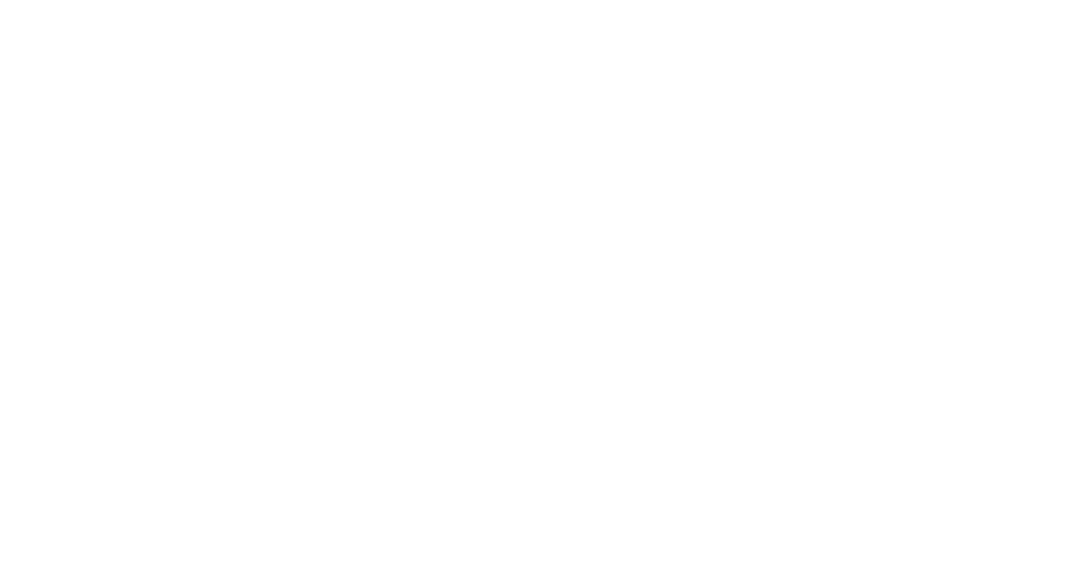
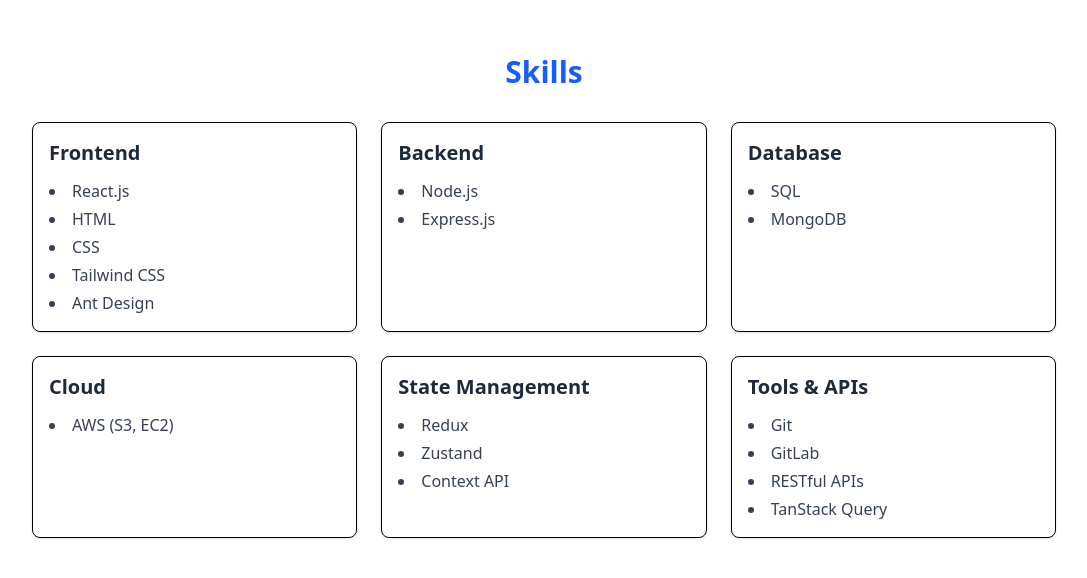
Before and after one commit to Muthu-amu/portfolio, a React (Vite) app: page / in a window 1280 px wide. Shown: the part 810-1388 px from the top of the page, without its empty margins (96-1183 px from the left). Before the commit the page ends 800 px from the top, so only its background shows below. Built offline with nearby package versions, Linux system fonts and the light colour scheme.

Commit message:
Skills.jsx completed

```diff
--- /dev/null
+++ b/src/components/Skills.jsx
@@ -0,0 +1,51 @@
+const Skills = () => {
+  const skillGroups = [
+    {
+      title: 'Frontend',
+      skills: ['React.js', 'HTML', 'CSS', 'Tailwind CSS', 'Ant Design'],
+    },
+    {
+      title: 'Backend',
+      skills: ['Node.js', 'Express.js'],
+    },
+    {
+      title: 'Database',
+      skills: ['SQL', 'MongoDB'],
+    },
+    {
+      title: 'Cloud',
+      skills: ['AWS (S3, EC2)'],
+    },
+    {
+      title: 'State Management',
+      skills: ['Redux', 'Zustand', 'Context API'],
+    },
+    {
+      title: 'Tools & APIs',
+      skills: ['Git', 'GitLab', 'RESTful APIs', 'TanStack Query'],
+    },
+  ];
+
+  return (
+    <section className="w-full bg-white py-16 px-4">
+      <div className="max-w-5xl mx-auto text-center">
+        <h2 className="text-3xl font-bold text-blue-600 mb-8">Skills</h2>
+
+        <div className="grid grid-cols-1 sm:grid-cols-2 md:grid-cols-3 gap-6 text-left">
+          {skillGroups.map((group) => (
+            <div key={group.title} className="p-4 border rounded-lg shadow-sm hover:shadow-md transition">
+              <h3 className="text-xl font-semibold text-gray-800 mb-3">{group.title}</h3>
+              <ul className="list-disc list-inside space-y-1 text-gray-700">
+                {group.skills.map((skill) => (
+                  <li key={skill}>{skill}</li>
+                ))}
+              </ul>
+            </div>
+          ))}
+        </div>
+      </div>
+    </section>
+  );
+};
+
+export default Skills;
--- a/src/pages/Home.jsx
+++ b/src/pages/Home.jsx
@@ -1,5 +1,6 @@
 import About from "../components/About";
 import Navbar from "../components/layout/Navbar";
+import Skills from "../components/Skills";
 
 
 const Home = () => {
@@ -7,6 +8,7 @@
         <>
             <Navbar />
             <About />
+            <Skills />
         </>
     );
 };
```
